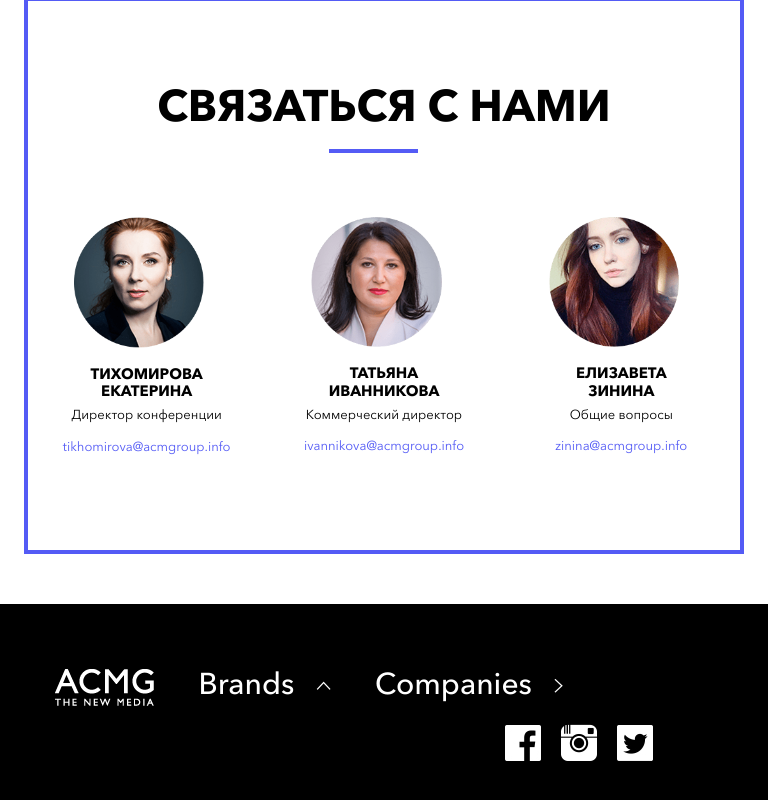
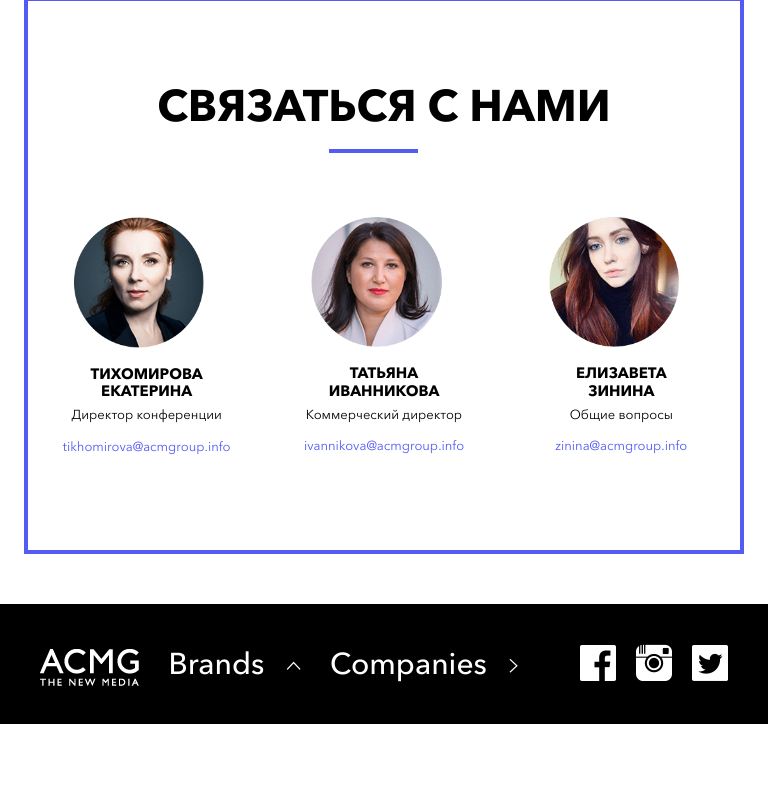
Before and after one commit to Elecman/acgm_site_test, a plain HTML site: page index.html in a window 768 px wide. Shown: the part 1265-2065 px from the top of the page. After the commit the page ends 1989 px from the top, so only its background shows below. Drawn offline with nearby package versions, Linux system fonts and the light colour scheme; files whose address does not match are found by name.

Commit message:
Add files via upload

```diff
--- a/css/main.css
+++ b/css/main.css
@@ -147,7 +147,7 @@ body{
     margin-top: 30px;
 }
 .footer-menu span{
-    font-size: 30px;
+    font-size: 25px;
     font-family: "Avenir Next Cyr Medium";
     color: rgb(255, 255, 255);
     line-height: 2;
@@ -390,11 +390,14 @@ body{
     .footer-menu{
         display: none;
     }
+	.footer-main {
+		padding: 30px 50px 30px 50px;
+	}
 	.footer-logo__menu{
 		display: inline-block;
 	}
 	.footer-social{
-		padding-right: 100px;
+		padding-right: 25px;
 	}
     .footer-logo{
         vertical-align: top;
@@ -405,7 +408,7 @@ body{
         color: rgb(255, 255, 255);
         line-height: 2;
         text-align: left;
-        padding-left: 40px;
+        padding-left: 25px;
     }
     .footer-logo i {
         padding-left: 15px;
```
